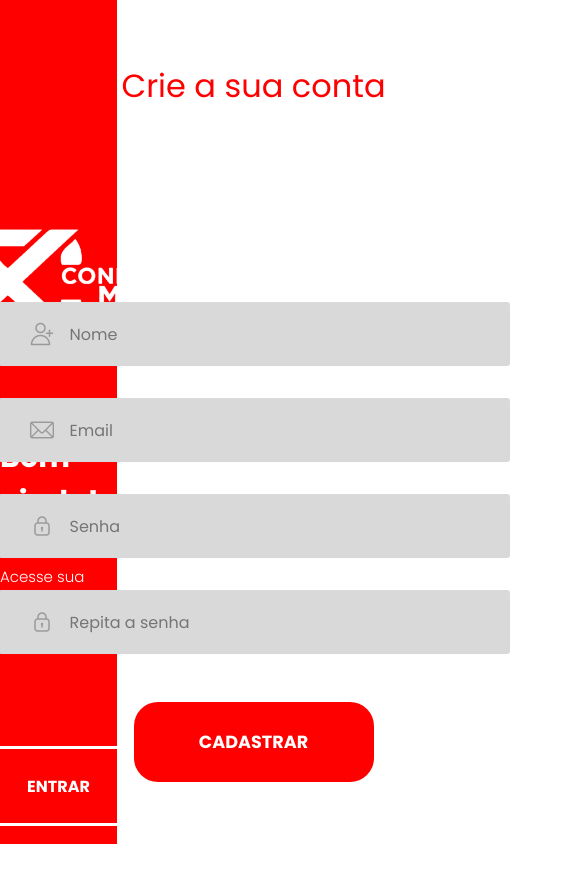
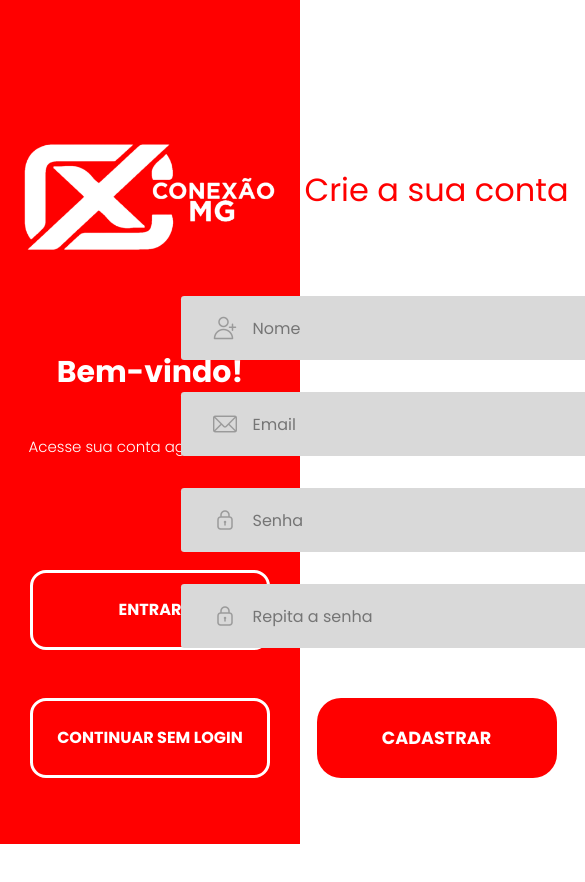
Before and after one commit to s2breninn/conexaomg, a React (Vite) app: page /login in a window 390 px wide. Shown: the top 882 px of the page, 585 px wide, since content can reach past the window. Built offline with nearby package versions, Linux system fonts and the light colour scheme.

Commit message:
Responsividade tela de login

```diff
--- a/src/Pages/Login/index.jsx
+++ b/src/Pages/Login/index.jsx
@@ -17,6 +17,8 @@
                 <login.Button>CONTINUAR SEM LOGIN</login.Button>
             </login.ContainerButtons>
         </login.LeftLogin>
+
+
         <login.RightLogin>
             <login.TitleRight>Crie a sua conta</login.TitleRight>
 
--- a/src/Pages/Login/styles.js
+++ b/src/Pages/Login/styles.js
@@ -15,6 +15,14 @@
     display: flex;
     flex-direction: column;
     align-items: center;
+
+    @media screen and (max-width: 1100px){
+        display: flex;
+        width: 390px;
+        align-items: center;
+        justify-content: center;
+    }
+
 `
 export const RightLogin = styled.div`
     width: 70vw;
@@ -24,6 +32,7 @@
     justify-content: center;
     flex-direction: column;
     align-items: center;
+    margin-top: 50px;
 `
 export const TitleLeft = styled.h3`
     color: ${colors.whiteColor};
@@ -57,7 +66,7 @@
 `
 
 export const ContainerInput = styled.div`
-    margin: 10rem 10rem 3rem 10rem;
+    margin: 50px 5px;
 `
 
 export const AreaInput = styled.div`
--- a/src/data/products.js
+++ b/src/data/products.js
@@ -8,7 +8,7 @@
     {
         id: 2,
         name: 'Chaveiro',
-        image: 'https://pin.it/5H7JGcn',
+        image: '../public/product-chaveiro.png',
         price: 5,
     },
     {
```
